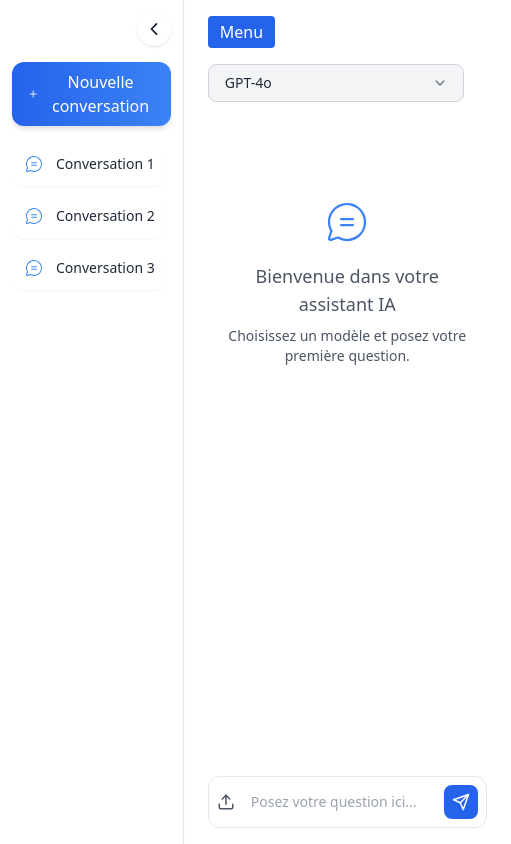
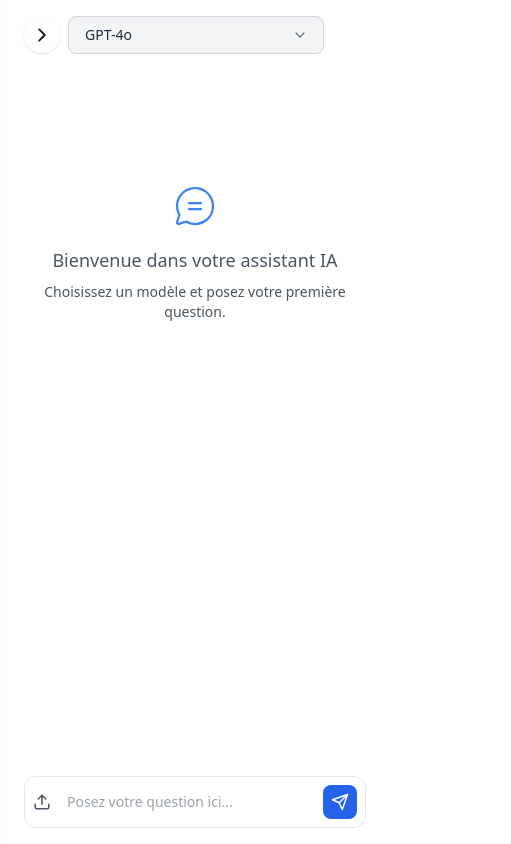
Before and after one commit to liljoker06/ComplySummarize-IA, a React (Vite) app in the folder frontend/: page /conversation in a window 390 px wide. Shown: the whole page, 511 px wide, since content can reach past the window. Built offline with nearby package versions, Linux system fonts and the light colour scheme.

Commit message:
Ajout de la gestion des fichiers dans le composant Chat, amélioration de l'interface utilisateur avec des icônes et ajustement de la sidebar pour une meilleure expérience mobile.

```diff
--- a/frontend/src/components/Chat.jsx
+++ b/frontend/src/components/Chat.jsx
@@ -1,8 +1,9 @@
 import { useState, useRef } from 'react'
-import { FiSend, FiUpload } from 'react-icons/fi'
+import { FiSend, FiUpload, FiPaperclip, FiX } from 'react-icons/fi'
 import { PiChatCircleTextLight } from 'react-icons/pi'
 import { useEffect } from 'react'
 import ModelSelector from './ModelSelector'
+import { IoChevronForward } from 'react-icons/io5'
 
 
 
@@ -48,6 +49,10 @@ export default function Chat({ toggleSidebar }) {
         }
     }, [files])
 
+    const removeFile = (index) => {
+        setFiles((prevFiles) => prevFiles.filter((_, i) => i !== index))
+    }
+
 
 
 
@@ -77,29 +82,37 @@ export default function Chat({ toggleSidebar }) {
         <>
             {isDragging && (
                 <div className="fixed inset-0 bg-black/60 z-50 flex flex-col items-center justify-center text-white text-center p-4 pointer-events-none">
-                    <div className="text-2xl font-semibold mb-2">📎 Ajouter un document</div>
+                    <div className="text-2xl font-semibold mb-2"><FiPaperclip size={14} /> Ajouter un document</div>
                     <div className="text-sm opacity-80">Déposez-le ici pour l'envoyer</div>
                 </div>
             )}
 
-            <div className="flex-1 flex flex-col px-6 py-4">
-                {/* Mobile toggle button */}
-                <div className="md:hidden mb-4">
+            <div className="flex-1 flex flex-col px-6 py-4 ">
+
+                {/* Bouton pour ouvrir la sidebar (visible en mobile uniquement) */}
+                {/* Chevron + Sélecteur dans la même ligne */}
+                <div className="md:hidden mb-4 flex items-center gap-2">
                     <button
                         onClick={toggleSidebar}
-                        className="bg-blue-600 text-white px-3 py-1 rounded hover:bg-blue-700"
+                        className="p-2 rounded-full bg-white dark:bg-gray-700 hover:bg-gray-100 dark:hover:bg-gray-600 shadow"
                     >
-                        Menu
+                        <IoChevronForward size={20} />
                     </button>
+                    <div className="flex-1">
+                        <ModelSelector />
+                    </div>
                 </div>
 
-                {/* Modèle IA */}
-                <ModelSelector />
+                {/* Desktop : Select seul */}
+                <div className="hidden md:block mb-4">
+                    <ModelSelector />
+                </div>
+
 
 
 
                 {/* Messages */}
-                <div className="flex-1 overflow-y-auto px-4">
+                <div className="flex-1 overflow-y-auto px-4 mt-4">
                     <div className="max-w-2xl mx-auto flex flex-col space-y-4">
                         {messages.length === 0 ? (
                             <div className="flex flex-col items-center justify-center text-center text-gray-600 dark:text-gray-400 mt-24">
@@ -112,8 +125,8 @@ export default function Chat({ toggleSidebar }) {
                                 <div
                                     key={i}
                                     className={`w-fit max-w-full p-3 rounded-xl ${msg.role === 'user'
-                                            ? 'self-end bg-blue-100 dark:bg-blue-800 text-right'
-                                            : 'self-start bg-gray-200 dark:bg-gray-700'
+                                        ? 'self-end bg-blue-100 dark:bg-blue-800 text-right'
+                                        : 'self-start bg-gray-200 dark:bg-gray-700'
                                         }`}
                                 >
                                     {msg.content}
@@ -127,18 +140,28 @@ export default function Chat({ toggleSidebar }) {
                 {/* Drop zone + preview */}
                 {files.length > 0 && (
                     <div className="mt-4 flex justify-center">
-                        <div className="flex flex-wrap gap-2 max-w-2xl w-full">
+                        <div className="flex flex-wrap gap-2 max-w-2xl w-full justify-center">
                             {files.map((file, idx) => (
                                 <div
                                     key={idx}
-                                    className="bg-gray-100 dark:bg-gray-700 px-3 py-1 rounded-full text-sm text-gray-700 dark:text-white"
+                                    className="relative flex items-center bg-gray-100 dark:bg-gray-700 px-3 py-1 pr-8 rounded-full text-sm text-gray-700 dark:text-white gap-1"
                                 >
-                                    📎 {file.name}
+                                    <FiPaperclip size={14} />
+                                    <span className="truncate max-w-[150px]">{file.name}</span>
+                                    <button
+                                        onClick={() => removeFile(idx)}
+                                        className="absolute right-2 top-1/2 -translate-y-1/2 text-gray-500 hover:text-red-500"
+                                        title="Supprimer ce fichier"
+                                    >
+                                        <FiX size={14} />
+                                    </button>
                                 </div>
                             ))}
                         </div>
                     </div>
                 )}
+
+
 
                 {/* Zone de saisie */}
                 <div className="mt-4 flex justify-center">
--- a/frontend/src/components/Sidebar.jsx
+++ b/frontend/src/components/Sidebar.jsx
@@ -5,11 +5,14 @@ import { PiChatCircleTextLight } from 'react-icons/pi'
 export default function Sidebar({ isOpen, toggleSidebar }) {
   return (
     <div
-      className={`transition-all duration-300 ease-in-out
-        ${isOpen ? 'w-72' : 'w-16'}
+      className={`
+        fixed md:relative top-0 left-0 z-50
         h-full bg-white/70 dark:bg-gray-800/50
-        backdrop-blur-md border-r border-gray-200 dark:border-gray-700
-        shadow-sm p-3 flex flex-col`}
+        backdrop-blur-md border-r border-gray-200 dark:border-gray-700 shadow-sm
+        p-3 flex flex-col transition-all duration-300 ease-in-out
+        ${isOpen ? 'translate-x-0 w-full md:w-72' : '-translate-x-full w-full md:w-16'}
+        md:translate-x-0
+      `}
     >
       {/* Toggle Button */}
       <div className="flex justify-end mb-4">
@@ -23,7 +26,9 @@ export default function Sidebar({ isOpen, toggleSidebar }) {
 
       {/* New conversation */}
       {isOpen && (
-        <button className="flex items-center gap-2 bg-gradient-to-r from-blue-600 to-blue-500 hover:brightness-110 text-white font-medium px-4 py-2 mb-4 rounded-xl shadow-md transition-all">
+        <button
+          className="flex items-center gap-2 bg-gradient-to-r from-blue-600 to-blue-500 hover:brightness-110 text-white font-medium px-4 py-2 mb-4 rounded-xl shadow-md transition-all"
+        >
           <FiPlus />
           Nouvelle conversation
         </button>
--- a/frontend/src/pages/Conversation.jsx
+++ b/frontend/src/pages/Conversation.jsx
@@ -1,17 +1,33 @@
-
+import { useState, useEffect } from 'react'
 import Sidebar from '../components/Sidebar'
 import Chat from '../components/chat'
-import { useState } from 'react'
 
 export default function Conversation() {
   const [sidebarOpen, setSidebarOpen] = useState(true)
 
-  const toggleSidebar = () => setSidebarOpen(!sidebarOpen)
+  // Fermer la sidebar par défaut en mobile
+  useEffect(() => {
+    const isMobile = window.innerWidth < 768
+    setSidebarOpen(!isMobile)
+  }, [])
+
+  const toggleSidebar = () => setSidebarOpen(prev => !prev)
 
   return (
-    <div className="flex h-screen bg-white dark:bg-gray-900 text-gray-900 dark:text-white">
-      <Sidebar isOpen={sidebarOpen} toggleSidebar={toggleSidebar} />
-      <Chat toggleSidebar={toggleSidebar} />
+    <div className="relative h-screen bg-white dark:bg-gray-900 text-gray-900 dark:text-white">
+
+
+      {sidebarOpen && (
+        <div
+          className="fixed inset-0 bg-black/50 z-40 md:hidden"
+          onClick={toggleSidebar}
+        />
+      )}
+
+      <div className="flex h-full">
+        <Sidebar isOpen={sidebarOpen} toggleSidebar={toggleSidebar} />
+        <Chat toggleSidebar={toggleSidebar} />
+      </div>
     </div>
   )
 }
```
